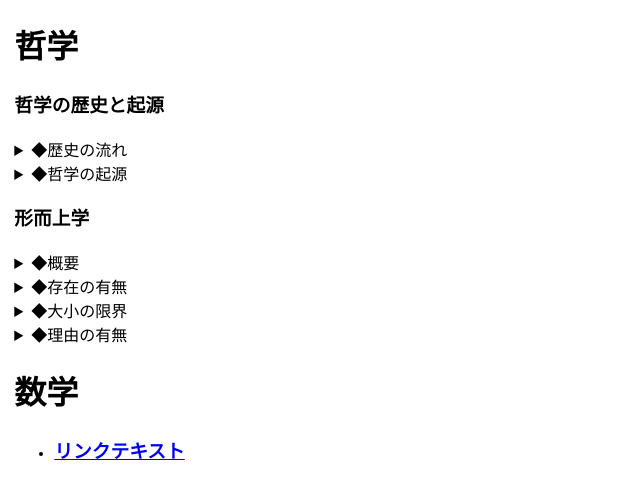
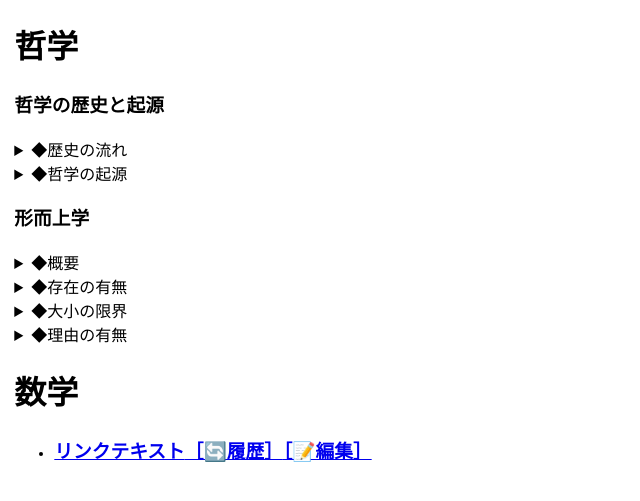
Before and after one commit to zoldof/algo-notes-ci, a Jekyll site: the page built from docs/menu/menu.md, in a window 1280 px wide. Shown: the top 501 px of the page, without its empty margins (0-640 px from the left). Built offline with Jekyll 4.4.1, drawn with Linux system fonts in a browser that asks for light colours; nearby versions of some CDN libraries; our own code applies the rules of GitHub Pages for plain Markdown files; library files that are not in the unit come from our copies.

Commit message:
Update menu.md

```diff
--- a/docs/menu/menu.md
+++ b/docs/menu/menu.md
@@ -46,4 +46,4 @@
 </details>
 
 # 数学
-- ### <a href="https://example.com" target="_blank">リンクテキスト</a>
+- ### <a href="https://example.com" target="_blank">リンクテキスト</a><a href="https://example.com" target="_blank">［🔄履歴］</a><a href="https://example.com" target="_blank">［📝編集］</a>
```
